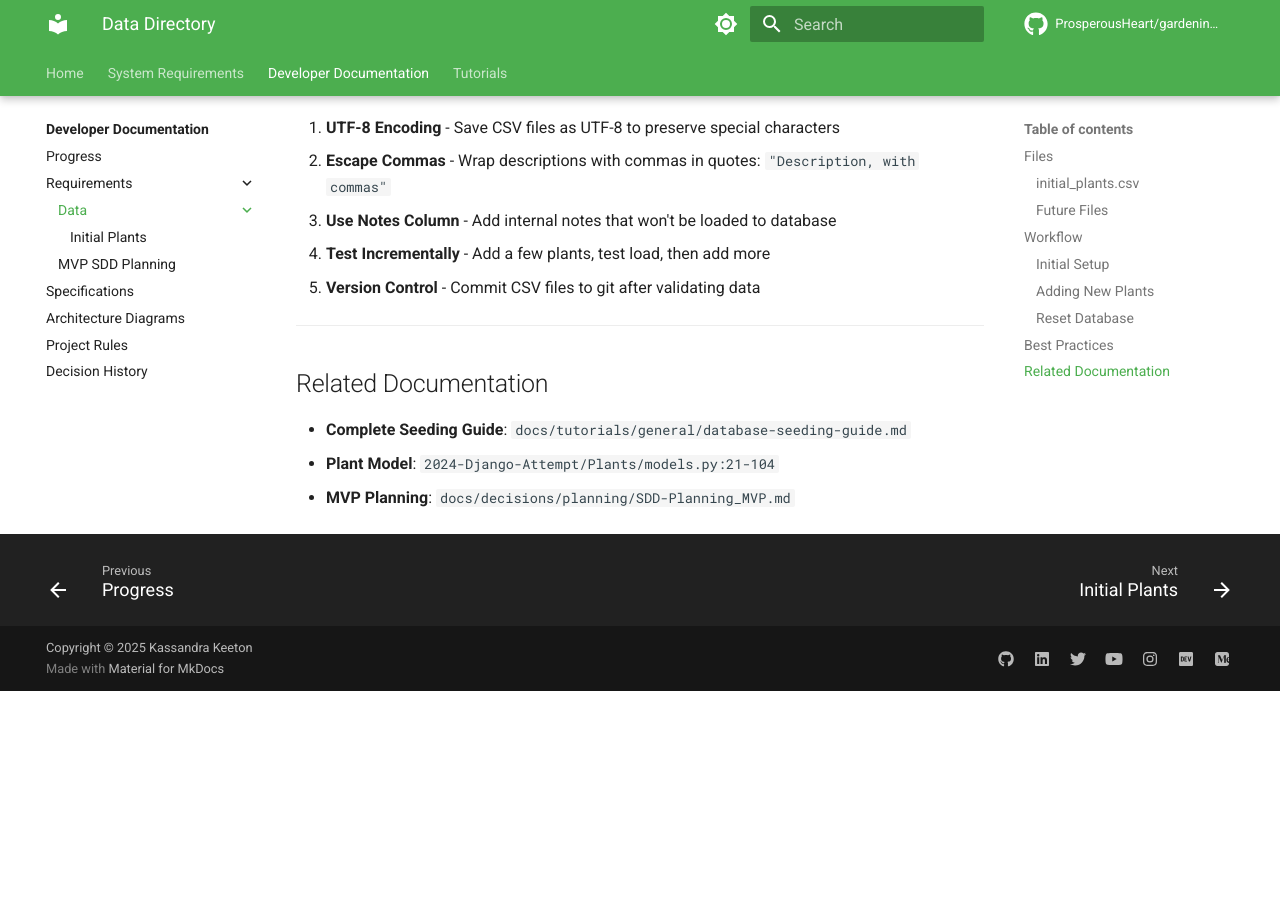
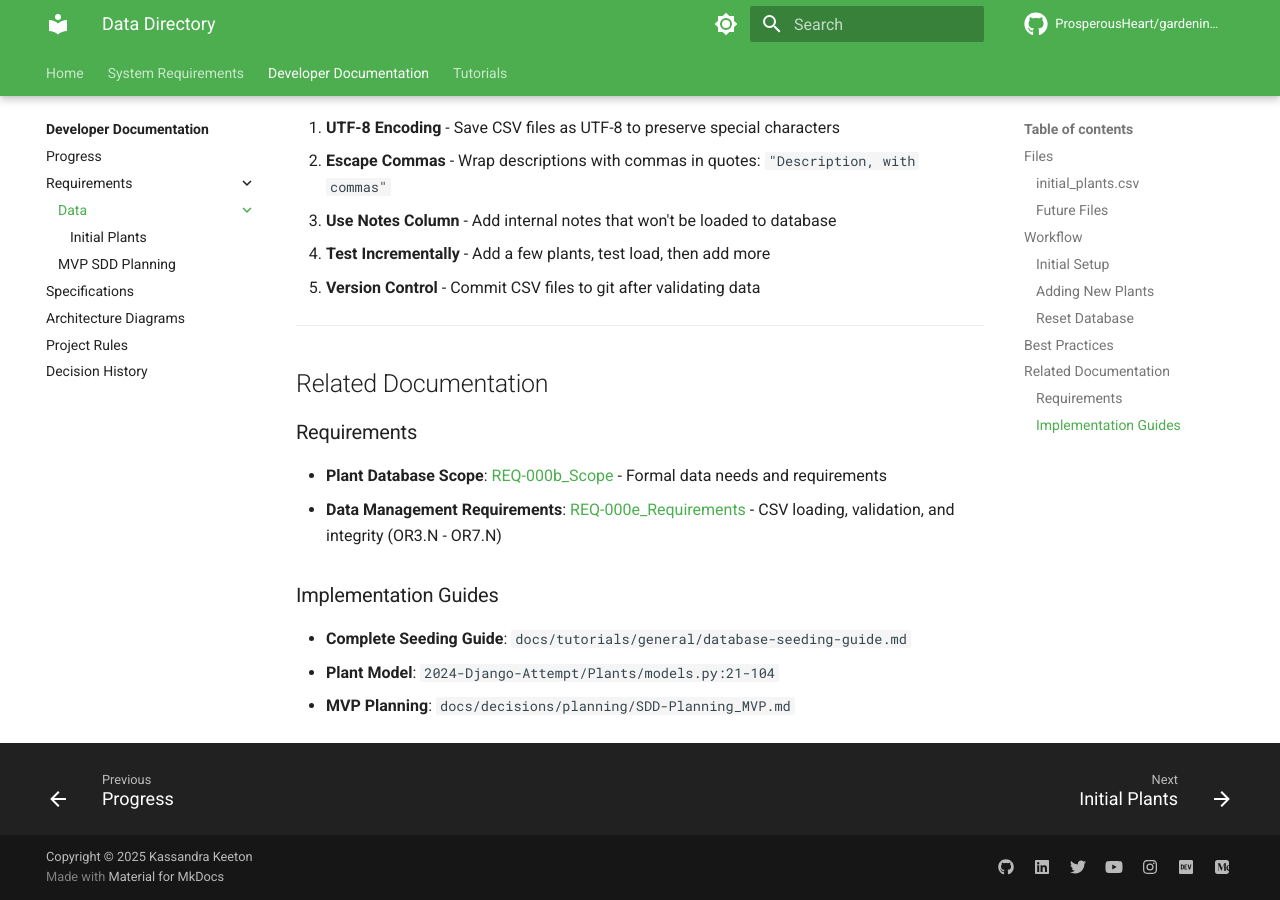
Before and after one commit to ProsperousHeart/gardening-app, an MkDocs documentation site: the page built from docs/data/README.md, in a window 1280 px wide and 900 px high, scrolled down 5226 px. Built offline with MkDocs 1.6.1 and Material for MkDocs 9.7.7, drawn with Linux system fonts in a browser that asks for light colours; plug-ins that fetch from the network failed and are left out; comment, search, counter and statistics services are not loaded; before the commit the page ends 5917 px from its top, so only the background shows below that.

Commit message:
improve clarity and tie docs together

```diff
--- a/docs/data/README.md
+++ b/docs/data/README.md
@@ -100,6 +100,13 @@ python manage.py load_plants docs/data/initial_plants.csv --clear
 
 ## Related Documentation
 
+### Requirements
+
+- **Plant Database Scope**: [REQ-000b_Scope](../requirements/REQ-000b_Scope.md#starting-deliverable--plant-database) - Formal data needs and requirements
+- **Data Management Requirements**: [REQ-000e_Requirements](../requirements/REQ-000e_Requirements.md) - CSV loading, validation, and integrity (OR3.N - OR7.N)
+
+### Implementation Guides
+
 - **Complete Seeding Guide**: `docs/tutorials/general/database-seeding-guide.md`
 - **Plant Model**: `2024-Django-Attempt/Plants/models.py:21-104`
 - **MVP Planning**: `docs/decisions/planning/SDD-Planning_MVP.md`
```
